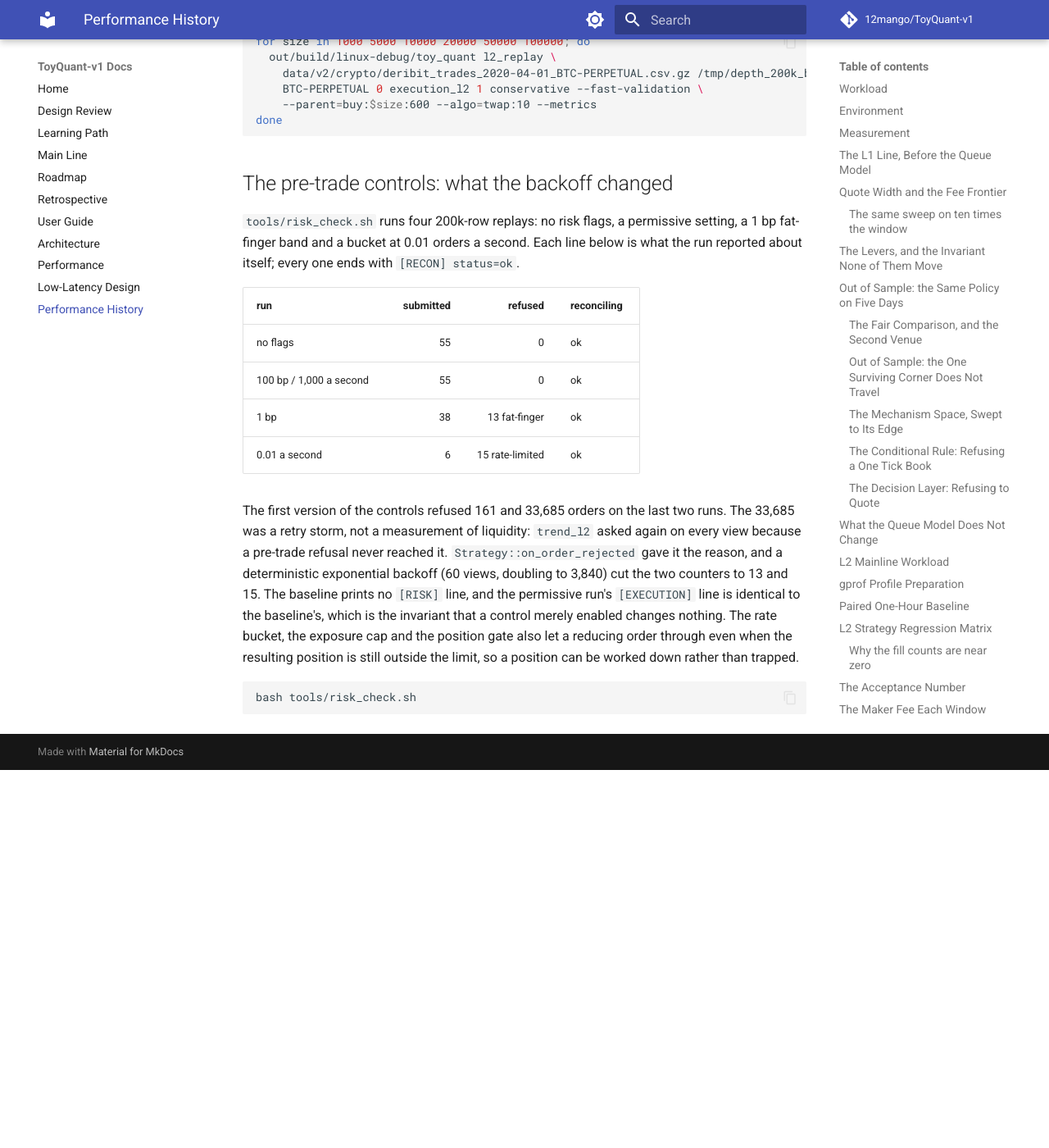
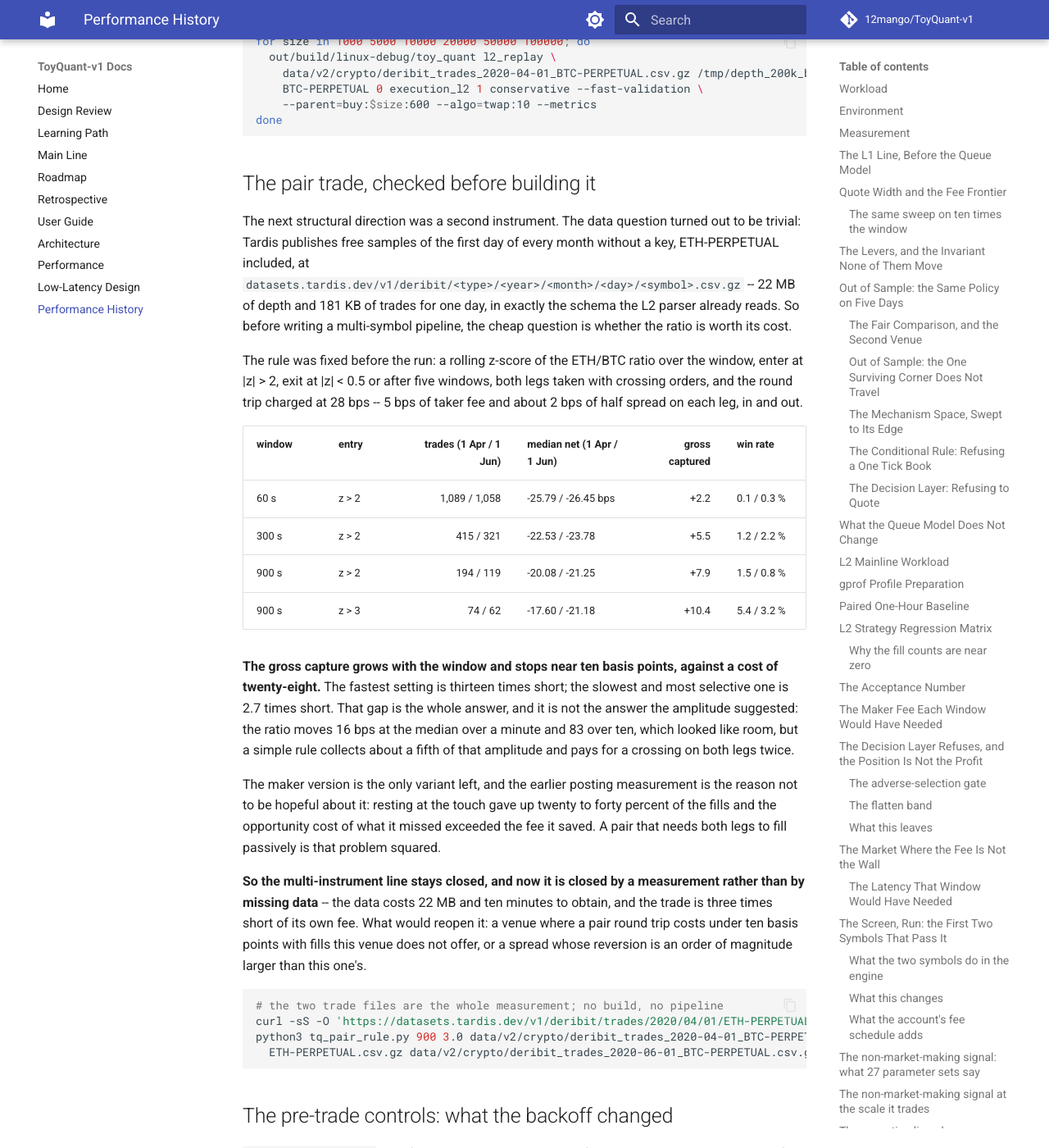
Before and after one commit to 12mango/ToyQuant-v1, an MkDocs documentation site: the page built from docs/PERFORMANCE_HISTORY.md, in a window 1280 px wide and 1400 px high, scrolled down 59018 px. Shown: the whole window at 82% size. Built offline with MkDocs 1.6.1 and Material for MkDocs 9.7.7, drawn with Linux system fonts in a browser that asks for light colours; comment, search, counter and statistics services are not loaded; before the commit the page ends 59957 px from its top, so only the background shows below that.

Commit message:
Docs: check the pair trade before building a multi-symbol pipeline
Tardis publishes the first day of every month without a key and ETH-PERPETUAL is in the same schema the L2
parser already reads, so the data question costs 22 MB and ten minutes. The cheap question is therefore the
ratio, not the plumbing, and the answer is no: a fixed z-score rule captures 2 to 10 bps of reversion against
a 28 bps round trip, which is thirteen times short at its fastest setting and 2.7 at its slowest.

The multi-instrument line stays closed, and now by measurement rather than by missing data.

````diff
--- a/docs/PERFORMANCE_HISTORY.md
+++ b/docs/PERFORMANCE_HISTORY.md
@@ -2906,6 +2906,48 @@
 done
 ```
 
+## The pair trade, checked before building it
+
+The next structural direction was a second instrument. The data question turned out to be trivial: Tardis
+publishes free samples of the first day of every month without a key, ETH-PERPETUAL included, at
+`datasets.tardis.dev/v1/deribit/<type>/<year>/<month>/<day>/<symbol>.csv.gz` -- 22 MB of depth and 181 KB of
+trades for one day, in exactly the schema the L2 parser already reads. So before writing a multi-symbol
+pipeline, the cheap question is whether the ratio is worth its cost.
+
+The rule was fixed before the run: a rolling z-score of the ETH/BTC ratio over the window, enter at |z| > 2,
+exit at |z| < 0.5 or after five windows, both legs taken with crossing orders, and the round trip charged at
+28 bps -- 5 bps of taker fee and about 2 bps of half spread on each leg, in and out.
+
+| window | entry | trades (1 Apr / 1 Jun) | median net (1 Apr / 1 Jun) | gross captured | win rate |
+|---|---|---:|---|---:|---|
+| 60 s | z > 2 | 1,089 / 1,058 | -25.79 / -26.45 bps | +2.2 | 0.1 / 0.3 % |
+| 300 s | z > 2 | 415 / 321 | -22.53 / -23.78 | +5.5 | 1.2 / 2.2 % |
+| 900 s | z > 2 | 194 / 119 | -20.08 / -21.25 | +7.9 | 1.5 / 0.8 % |
+| 900 s | z > 3 | 74 / 62 | -17.60 / -21.18 | +10.4 | 5.4 / 3.2 % |
+
+**The gross capture grows with the window and stops near ten basis points, against a cost of twenty-eight.**
+The fastest setting is thirteen times short; the slowest and most selective one is 2.7 times short. That gap
+is the whole answer, and it is not the answer the amplitude suggested: the ratio moves 16 bps at the median
+over a minute and 83 over ten, which looked like room, but a simple rule collects about a fifth of that
+amplitude and pays for a crossing on both legs twice.
+
+The maker version is the only variant left, and the earlier posting measurement is the reason not to be
+hopeful about it: resting at the touch gave up twenty to forty percent of the fills and the opportunity cost
+of what it missed exceeded the fee it saved. A pair that needs both legs to fill passively is that problem
+squared.
+
+**So the multi-instrument line stays closed, and now it is closed by a measurement rather than by missing
+data** -- the data costs 22 MB and ten minutes to obtain, and the trade is three times short of its own fee.
+What would reopen it: a venue where a pair round trip costs under ten basis points with fills this venue does
+not offer, or a spread whose reversion is an order of magnitude larger than this one's.
+
+```bash
+# the two trade files are the whole measurement; no build, no pipeline
+curl -sS -O 'https://datasets.tardis.dev/v1/deribit/trades/2020/04/01/ETH-PERPETUAL.csv.gz'
+python3 tq_pair_rule.py 900 3.0 data/v2/crypto/deribit_trades_2020-04-01_BTC-PERPETUAL.csv.gz \
+  ETH-PERPETUAL.csv.gz data/v2/crypto/deribit_trades_2020-06-01_BTC-PERPETUAL.csv.gz ETH_0601.csv.gz
+```
+
 ## The pre-trade controls: what the backoff changed
 
 `tools/risk_check.sh` runs four 200k-row replays: no risk flags, a permissive setting, a 1 bp fat-finger band
````
Also changed, not shown: docs/ROADMAP.md (+1 -1 lines).
